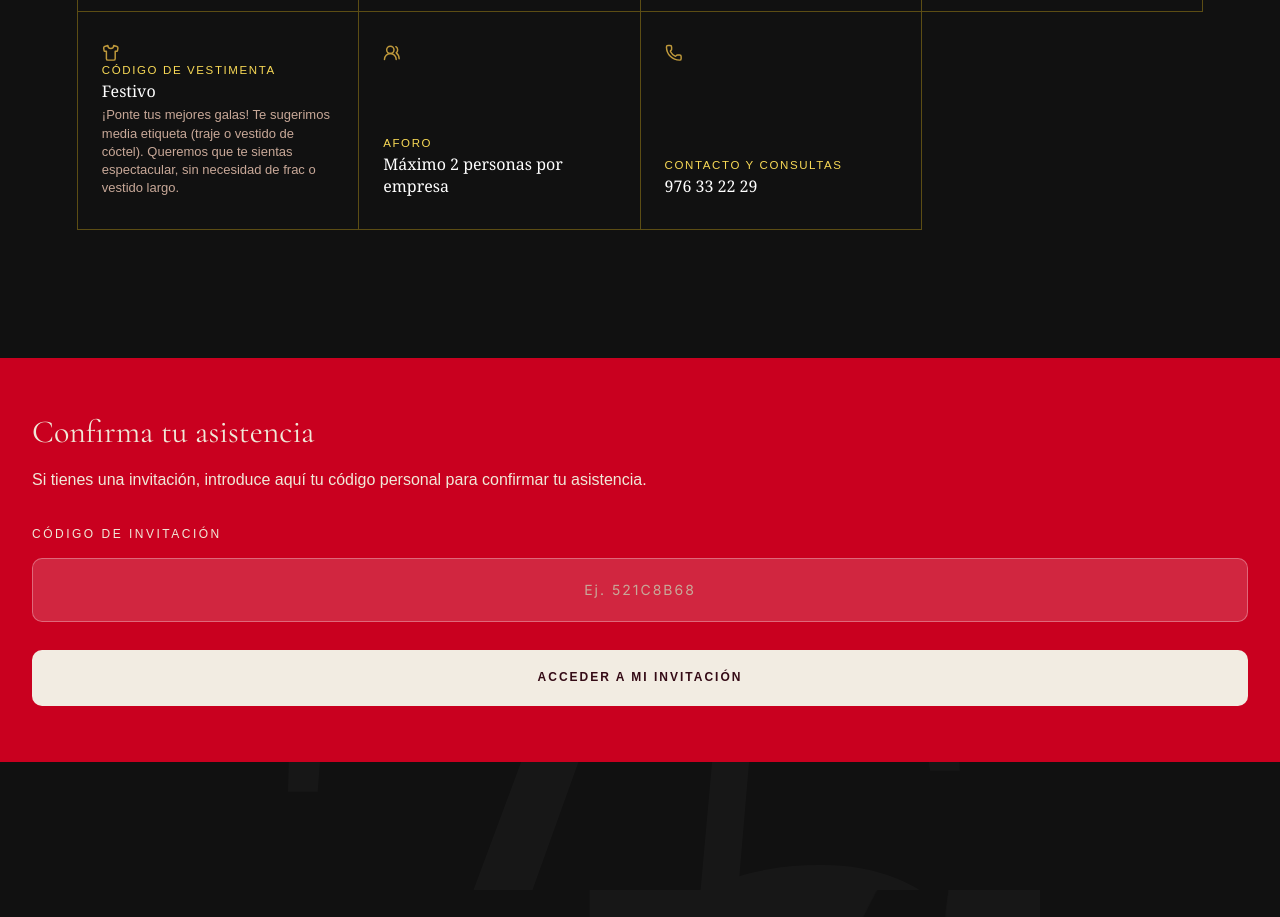
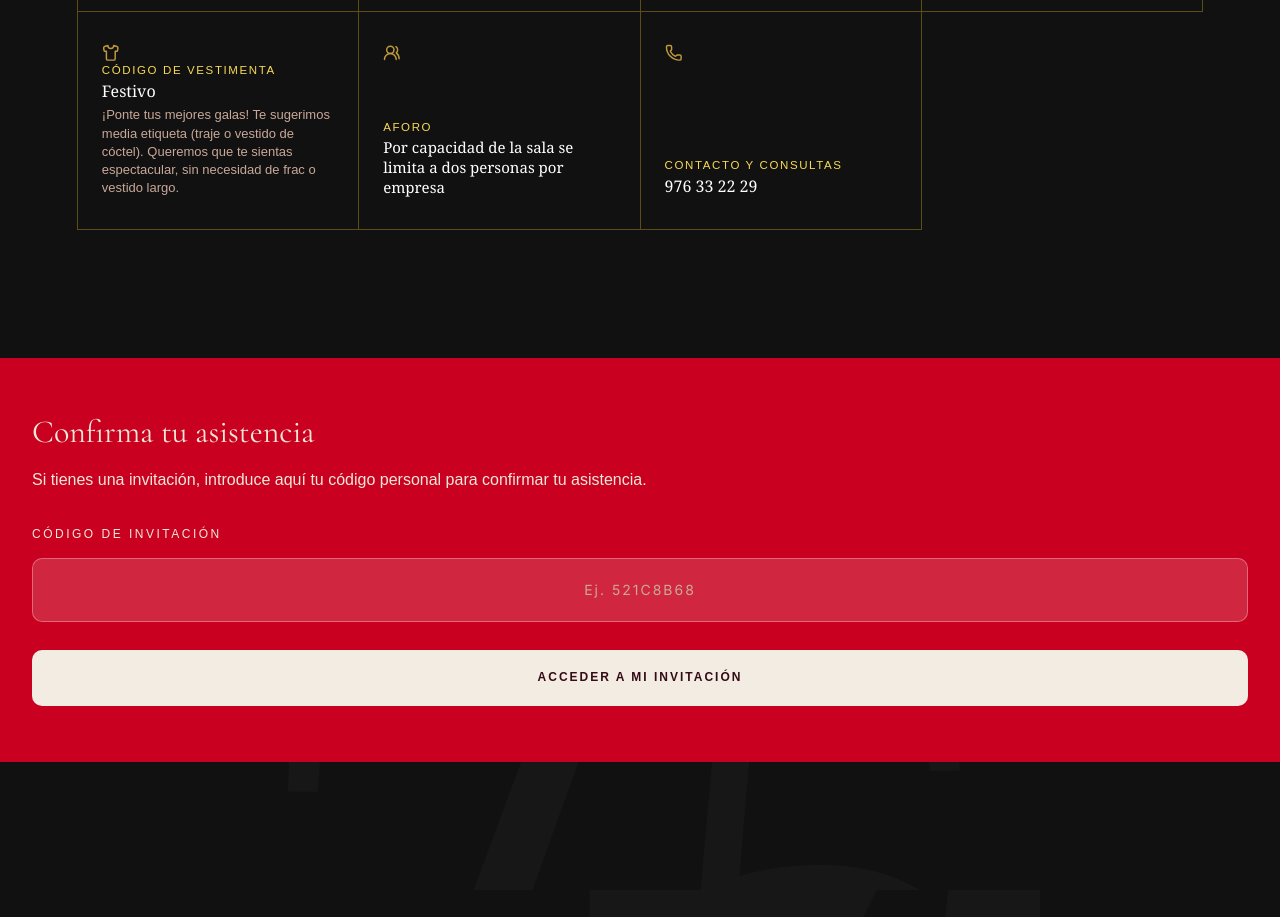
Before and after one commit to Tsuki-byte/Aniversario, a React (Vite) app: page / in a window 1280 px wide. Shown: the part 7760-8677 px from the top of the page. Built offline with nearby package versions, Linux system fonts and the light colour scheme; no server answers; the database is empty.

Commit message:
content: update Aforo text in grid

```diff
--- a/src/App.jsx
+++ b/src/App.jsx
@@ -486,7 +486,7 @@ export default function App() {
           <article>
             <UsersRound size={24} aria-hidden="true" />
             <span>Aforo</span>
-            <strong>Máximo 2 personas por empresa</strong>
+            <strong style={{ fontWeight: 500, fontSize: '15px' }}>Por capacidad de la sala se limita a dos personas por empresa</strong>
           </article>
           <article>
             <Phone size={24} aria-hidden="true" />
```
